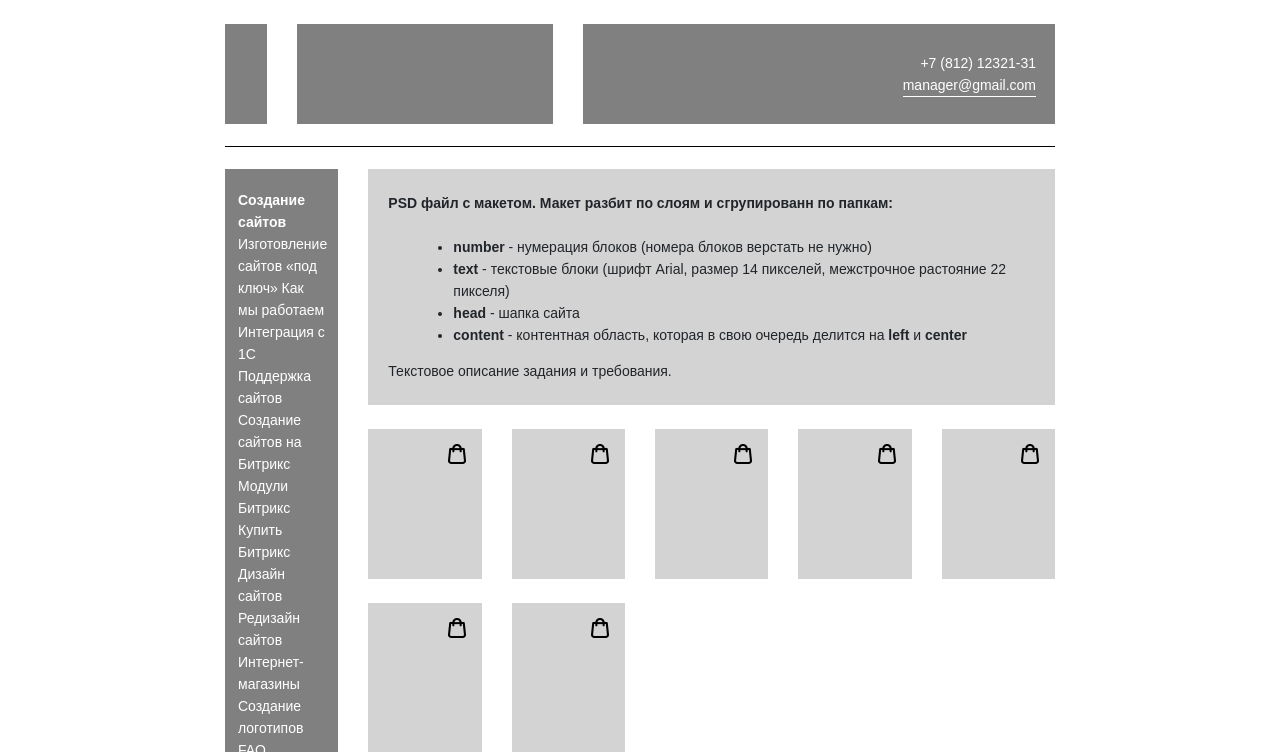
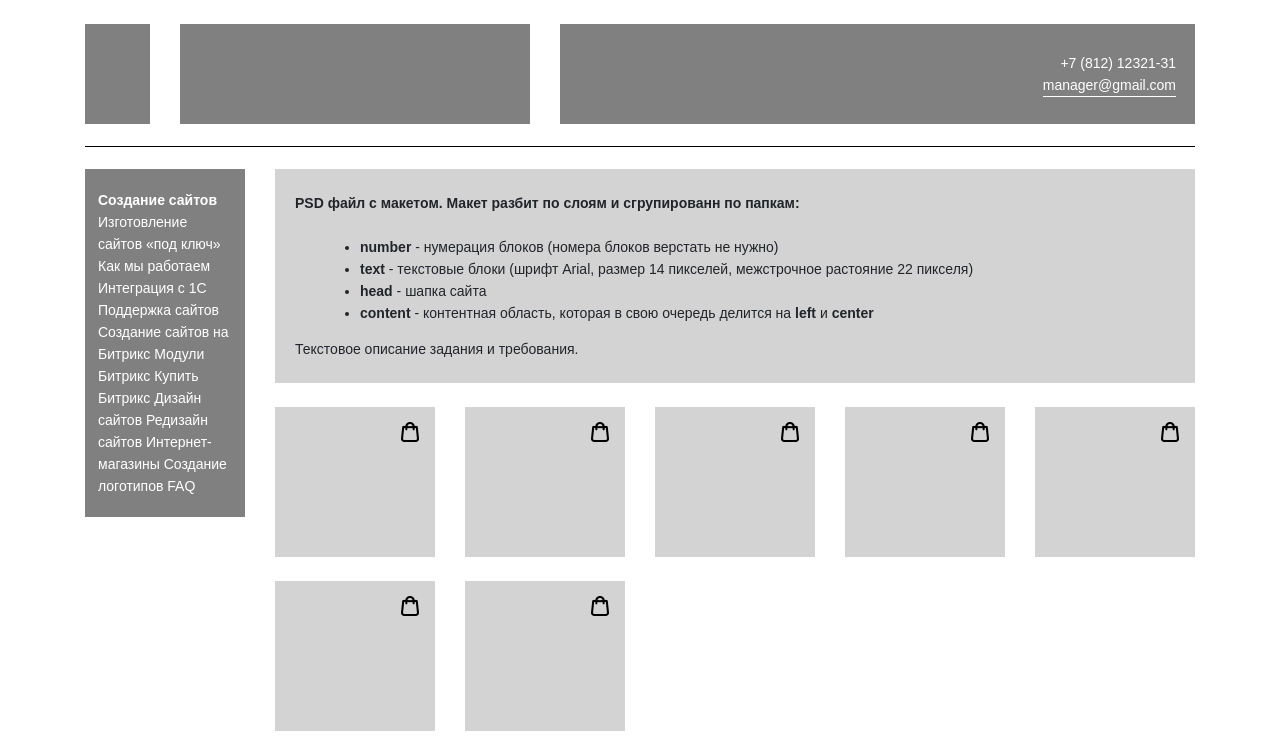
Before and after one commit to Bital2509/testtask, a plain HTML site: page view/index.html in a window 1280 px wide. Shown: the top 752 px of the page. Drawn offline with nearby package versions, Linux system fonts and the light colour scheme; files that its build step writes are made by us from their sources.

Commit message:
fix: chang max-width

```diff
--- a/style/css/main.scss
+++ b/style/css/main.scss
@@ -7,7 +7,7 @@
 }
 
 html body {
-  max-width: 1000px;
+  max-width: 1400px;
   margin: 0 auto;
   padding: 24px 70px;
 }
```
